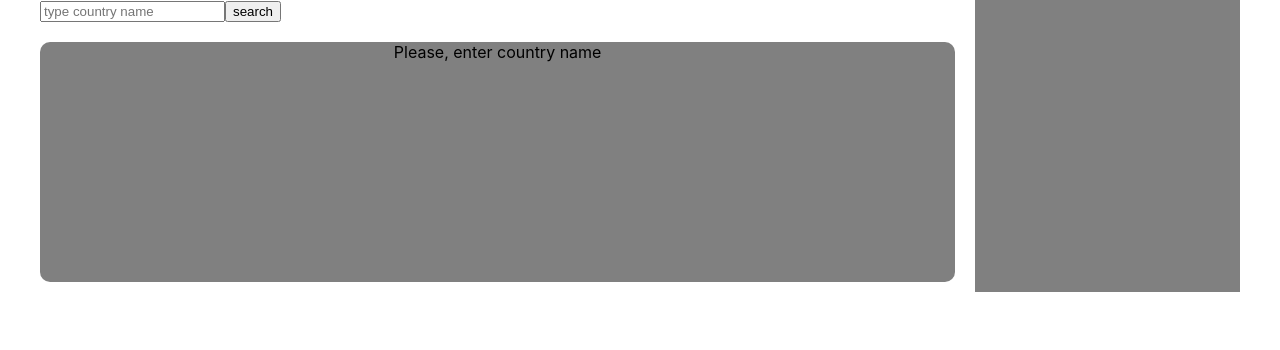
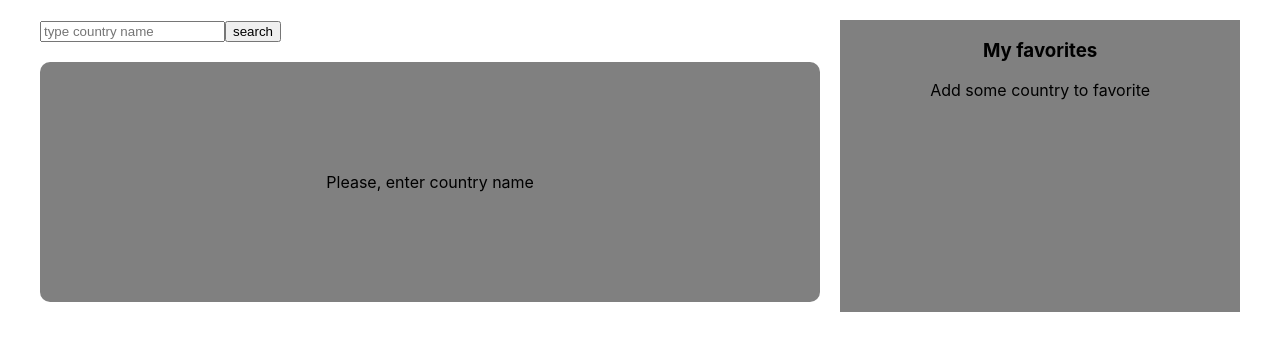
Before and after one commit to fabskrejt/hotger-test, a React (Create React App) app: page / in a window 1280 px wide. Shown: the top 350 px of the page. Built offline with nearby package versions, Linux system fonts and the light colour scheme.

Commit message:
changed style

```diff
--- a/src/App.css
+++ b/src/App.css
@@ -2,7 +2,7 @@
   max-width: 1200px;
   margin: 0 auto;
   display: grid;
-
+padding-top: 20px;
   grid-template-areas:
           'header header header favorites'
           'main main main favorites'
--- a/src/components/content/country-info/country-info.module.css
+++ b/src/components/content/country-info/country-info.module.css
@@ -6,13 +6,22 @@
     flex-wrap: wrap;
     background-color: gray;
     margin-bottom: 10px;
-    height: 30vh;
+    min-height: 30vh;
+    align-items: center;
 }
 
 .countryInfo img {
-
+    height:120px;
+    width: 200px;
 }
 .countryInfo span{
     width: 100px;
-    text-align: center;
 }
+
+.countryInfo button {
+
+width: 100%;
+    height: 120px;
+    margin: 0;
+    padding: 0;
+}
--- a/src/components/content/search-results/search-results.module.css
+++ b/src/components/content/search-results/search-results.module.css
@@ -6,8 +6,12 @@ background-color: cornflowerblue;
     border-radius: 10px;
     display: flex;
     justify-content: space-around;
-    flex-wrap: wrap;
+    flex-wrap: wrap ;
     background-color: gray;
     margin-bottom: 10px;
-    height: 30px;
+    min-height: 30px;
 }
+
+.country span{
+    width: 25%;
+}
--- a/src/components/favorites/favorites.js
+++ b/src/components/favorites/favorites.js
@@ -5,15 +5,18 @@ export const Favorites = withDeleteFromFavorites(({deleteFromFavorites, favorite
 
     return (
         <div className={style.favorites}>
+            <h3>My favorites</h3>
             <ol>
                 {
+                    favoriteCountries.length !== 0 ?
                         favoriteCountries.map(i =>
                             <li key={i.name.common}>
                                 <span>{i.name.common}</span>
                                 <button onClick={() => deleteFromFavorites(i.name.common)}>
-                                delete
+                                    X
                                 </button>
                             </li>)
+                        : "Add some country to favorite"
                 }
             </ol>
         </div>
--- a/src/components/favorites/favorites.module.css
+++ b/src/components/favorites/favorites.module.css
@@ -1,6 +1,26 @@
-.favorites{
+.favorites {
     background-color: gray;
     max-height: 70vh;
     grid-area: favorites;
+    display: flex;
+    flex-direction: column;
+    min-width: 200px;
+    align-items: center;
+    position: relative;
+}
 
+.favorites ol {
+    margin: 0;
+    padding: 0;
 }
+
+.favorites li {
+    display: flex;
+    justify-content: space-between;
+    width:150px;
+    padding: 5px 0;
+}
+
+.favorites button {
+    margin-left: 10px;
+}
```
Also changed, not shown: src/components/content/content.module.css (line endings or trailing spaces). Lines whose indentation alone changed are shown as unchanged.
